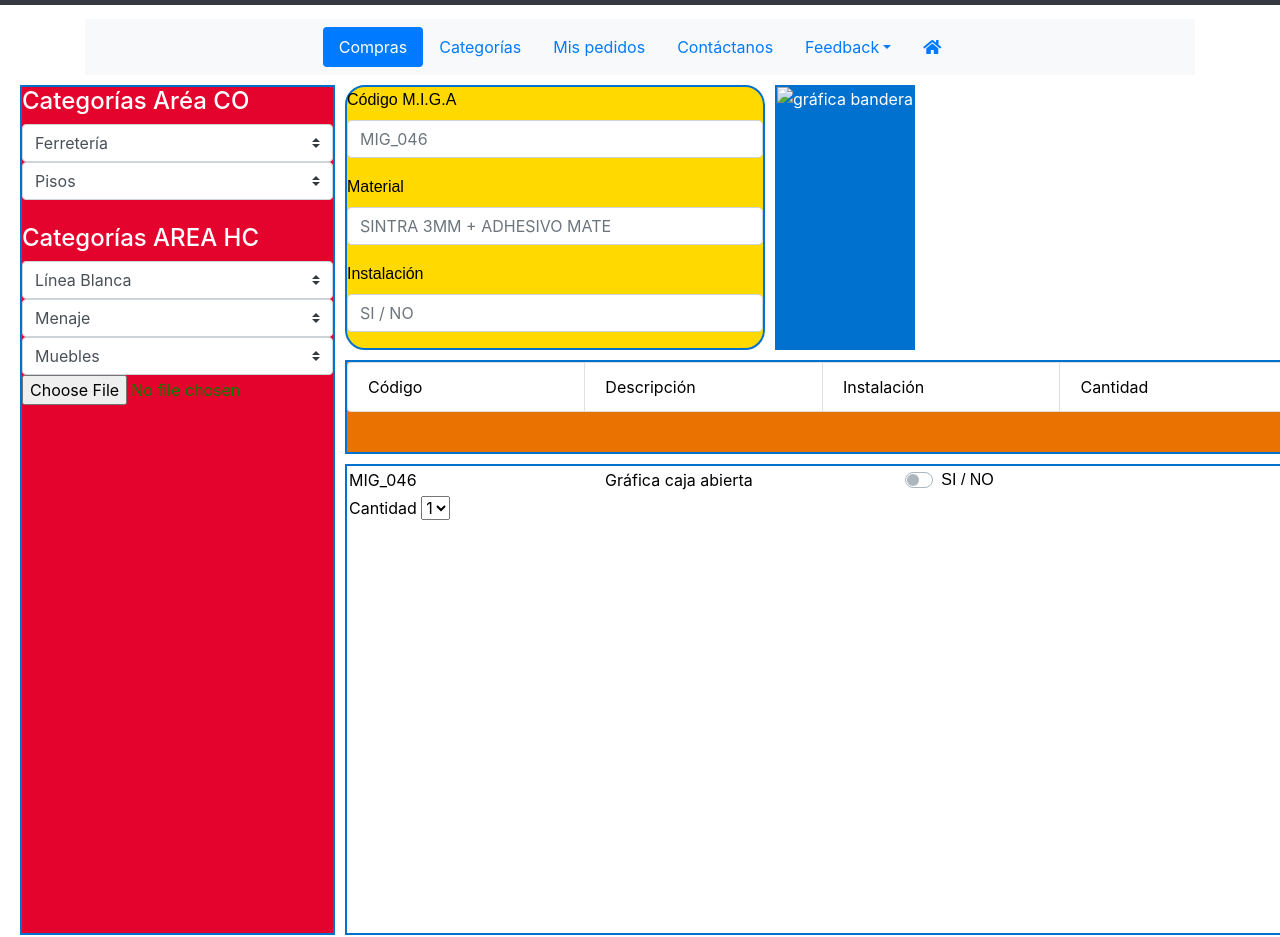
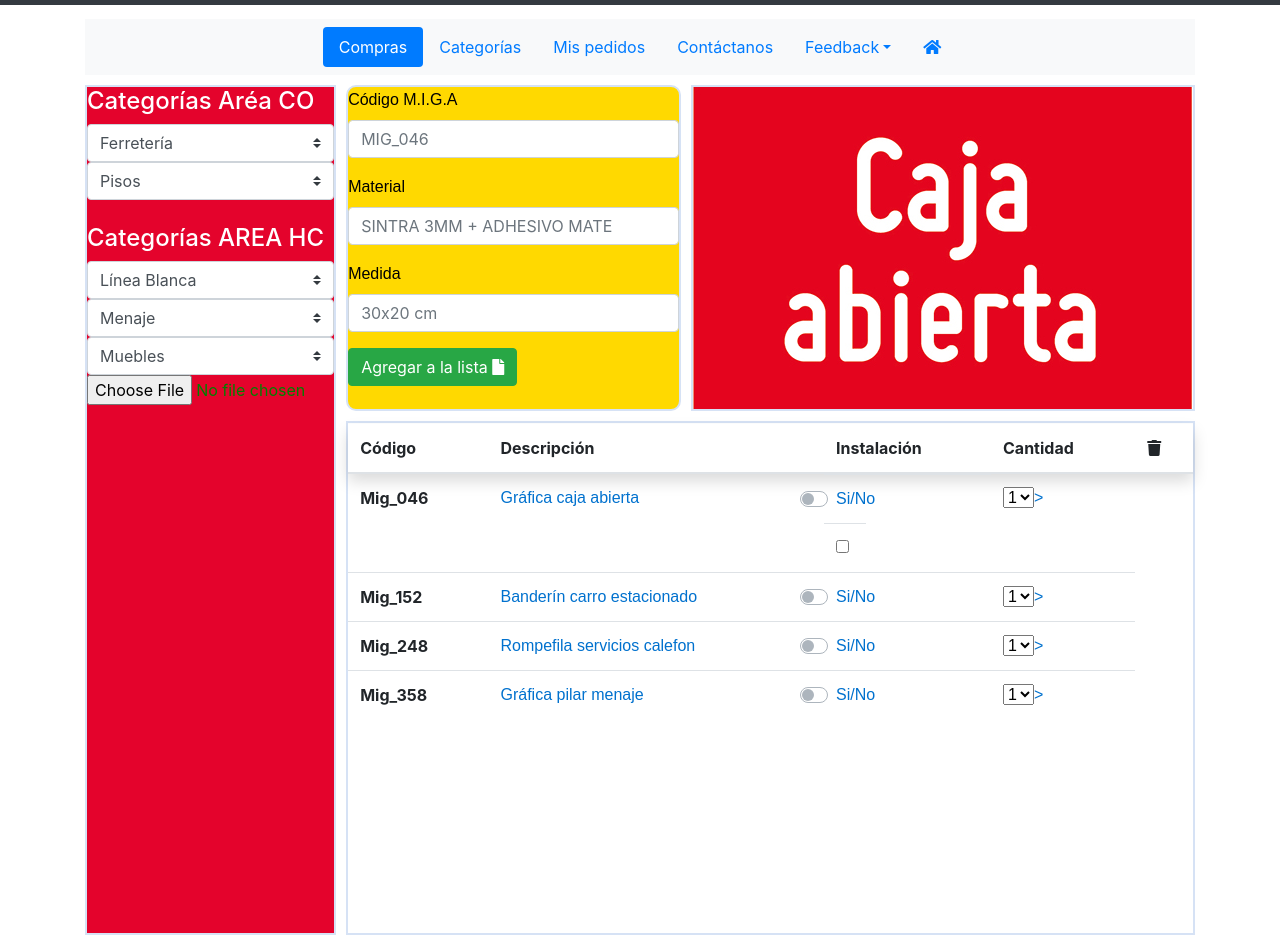
Before and after one commit to PauliGonz/Catalogo-Miga-Maquetacion-Web, a website: page secciones/Compras.html in a window 1280 px wide. Shown: the part 55-992 px from the top of the page. Drawn offline with nearby package versions, Linux system fonts and the light colour scheme.

Commit message:
nuevo repositorio

```diff
--- a/css/style.css
+++ b/css/style.css
@@ -43,7 +43,7 @@ nav{
 
 	grid-template-areas: "pos1 pos2 pos3"
 						 "pos1 pos4 pos4"
-						 "pos1 pos5 pos5";
+						 "pos1 pos4 pos4";
 
 
 	/*Posición para la grilla*/
@@ -63,7 +63,7 @@ nav{
 }
 
 .hijo1, .hijo2, .hijo3, .hijo4, .hijo5 {
-	border: solid 2px rgb(0,113,206);
+	border: solid 2px rgb(214,226,245);
 	color: white;
 	text-align: left;
 
@@ -84,11 +84,12 @@ nav{
 	width: 100%;
 	height: 100%;
 
-	border-radius: 20px;
+	border-radius: 10px;
+	justify-content: center;
 
 	grid-area: pos2;
+}
 
-}
 .nieto{
 	display: grid;
 	grid-template-rows: 1fr 1fr 1fr;
@@ -102,7 +103,6 @@ nav{
 }
 
 .hijo3{
-	background-color: rgb(0,113,206); /*azul*/
 	grid-area: pos3;
 	display: flex;
 	justify-content: center;
@@ -111,34 +111,9 @@ nav{
 }
 
 .hijo4{
-	background-color: rgb(234,114,0); /*naranjo*/
 	width: 100%;
 	height: 100%;
 	grid-area: pos4;
-
-}
-
-
-.hijo4 ul li{
-	color: black;
-	width: 100%;
-}
-
-
-.hijo5{
-	background-color: rgb(255,255,255); /*blanco*/
-	color: black;
-	width: 100%;
-	height: 100%;
-	display: inline-block;
-	grid-area: pos5;
-/*	flex-grow: 2;*/
-}
-
-.hijo5 div{
-	display: inline-block;
-	padding: 2px;
-	margin-right: 180px;
 
 }
 
@@ -192,9 +167,13 @@ nav.navbar form{
 	justify-content: end;
 }
 
-.menuFeedback{
-	display: flex;
-	margin-top: 70px;
+/* ------------------------------------SECCION PEDIDOS--------------------------------- */
+
+.scrollspy-example {
+	position: relative;
+	height: 200px;
+	margin-top: .5rem;
+	overflow: auto;
 }
 
 /* -------------------------INICIO FOOTER INDEX------------------------ */
@@ -268,7 +247,8 @@ footer{
 
 .containerInferior{
 	width: 100%;
-	background-color: #212529;
+	background-color: rgb(0,113,206);
+	color: lightcyan;
 	display: flex;
 	justify-content: space-between;
 	padding-top: 10px;
--- /dev/null
+++ b/sass/proyecto.scss
@@ -0,0 +1,2 @@
+@import "variable";
+@import "footer";
--- a/secciones/Compras.html
+++ b/secciones/Compras.html
@@ -86,7 +86,9 @@
 								</div>
 							</li>
 							<li class="nav-item">
-								<a class="nav-link" href="../../sitio_pauli/index.html"><i class="fas fa-home"></i></a>
+								<a class="nav-link" href="../../sitio_pauli/index.html">
+									<i class="fas fa-home"></i>
+								</a>
 							</li>
 						</ul>
 					</nav>
@@ -96,7 +98,7 @@
 
 
 
-			<div class="padreDivCompras">
+			<div class="container padreDivCompras">
 
 				<div class="hijo1">
 
@@ -153,7 +155,6 @@
 						  <option value="3">Sillas</option>
 						</select>
 					</div>
-
 					<input type="file" class="form-control-file" id="exampleFormControlFile1">
 
 				</div>
@@ -170,61 +171,110 @@
 					    <input type="text" class="form-control" id="formGroupExampleInput2" placeholder="SINTRA 3MM + ADHESIVO MATE">
 					  </div>
 					  <div class="form-group">
-					    <label for="formGroupExampleInput2">Instalación</label>
-					    <input type="text" class="form-control" id="formGroupExampleInput2" placeholder="SI / NO">
+					    <label for="formGroupExampleInput2">Medida</label>
+					    <input type="text" class="form-control" id="formGroupExampleInput2" placeholder="30x20 cm">
 					  </div>
+					  <button type="button" class="btn btn-success">Agregar a la lista
+						<i class="fas fa-file"></i>
+					  </button>
 					</form>
-					<!-- <div class="nieto"> Código miga
-						<h4> MIGA 0001__GR_Caja Abierta</h4>
-					</div>
-					<div class="nieto"> Material
-						<h4> Sintra 3 mm + adhesivo mate 4/0 </h4>
-					</div>
-					<div class="nieto"> Instalación
-						<h4> SI/NO</h4>
-					</div> -->
 				</div>
 
 
 				<div class="hijo3">
-					<img src="Imagenes/caja abierta.jpg" alt="gráfica bandera">
+					<img src="../Imagenes/caja abierta.jpg" alt="gráfica bandera">
 				</div>
 
+				<div class="hijo4 responsive">
+					<table class="table table-hover">
+						<thead class="table-light shadow p-4 mb-4 bg-white">
+						  <tr>
+							<th scope="col">Código</th>
+							<th scope="col">Descripción</th>
+							<th scope="col">Instalación</th>
+							<th scope="col">Cantidad</th>
+							<th scope="col">
+								<i class="fas fa-trash"></i>
+							</th>
+						  </tr>
+						</thead>
+						<tbody>
+							<tr>
+								<th scope="row">Mig_046</th>
+								<td>Gráfica caja abierta</td>
+								<td class="custom-control custom-switch">
+									<input type="checkbox" class="custom-control-input" id="customSwitch1">
+									<label class="custom-control-label" for="customSwitch1">Si/No</label>
+								</td>
+								<td class="form-check-inline">
+									<label class="form-check-label">
+									  <input type="checkbox" class="form-check-input" value="">
+									</label>
+								</td>
+								<td>
+									<select name="Cantidad">
+										<option value="Numero"> 1 </option>
+										<option value="Numero"> 2 </option>
+										<option value="Numero"> 3 </option>
+									</select>>
+								</td>
+							</tr>
+							<tr>
+								<th scope="row"> Mig_152</th>
+								<td>Banderín carro estacionado</td>
+								<td class="custom-control custom-switch">
+									<input type="checkbox" class="custom-control-input" id="customSwitch">
+									<label class="custom-control-label" for="customSwitch1">Si/No</label>
+								</td>
+								<td>
+									<select name="Cantidad">
+										<option value="Numero"> 1 </option>
+										<option value="Numero"> 2 </option>
+										<option value="Numero"> 3 </option>
+									</select>>
+								</td>
+							</tr>
+							<tr>
+								<th scope="row"> Mig_248</th>
+								<td>Rompefila servicios calefon</td>
+								<td class="custom-control custom-switch">
+									<input type="checkbox" class="custom-control-input" id="customSwitch1">
+									<label class="custom-control-label" for="customSwitch1">Si/No</label>
+								</td>
+								<td>
+									<select name="Cantidad">
+										<option value="Numero"> 1 </option>
+										<option value="Numero"> 2 </option>
+										<option value="Numero"> 3 </option>
+									</select>>
+								</td>
+							</tr>
+							<tr>
+								<th scope="row"> Mig_358</th>
+								<td>Gráfica pilar menaje</td>
+								<td class="custom-control custom-switch">
+									<input type="checkbox" class="custom-control-input" id="customSwitch1">
+									<label class="custom-control-label" for="customSwitch1">Si/No</label>
+								</td>
+								<td>
+									<select name="Cantidad">
+										<option value="Numero"> 1 </option>
+										<option value="Numero"> 2 </option>
+										<option value="Numero"> 3 </option>
+									</select>>
+								</td>
+							</tr>
 
-				<div class="hijo4">
-					<ul class="list-group list-group-horizontal">
-					  <li class="list-group-item">Código</li>
-					  <li class="list-group-item">Descripción</li>
-					  <li class="list-group-item">Instalación</li>
-					  <li class="list-group-item">Cantidad</li>
-					</ul>
+						  </tr>
+						</tbody>
+					</table>
 				</div>
-
-
-				<div class="hijo5">
-					<div> MIG_046 </div>
-
-					<div> Gráfica caja abierta </div>
-
-					<div class="custom-control custom-switch">
-						<input type="checkbox" class="custom-control-input" id="customSwitch1">
-						<label class="custom-control-label" for="customSwitch1">SI / NO</label>
-					</div>
-
-					<div> Cantidad
-						<select name="Cantidad">
-							<option value="Numero"> 1 </option>
-						</select>
-					</div>
-				</div>
-
 			</div>
 
 			<br>
 
 
 		</main>
-
 
 		<footer>
 			<div class="containerFooter">
```
Also changed, not shown: index.html (+2 -2 lines), package.json (added, +25 -0 lines), sass/_footer.scss (added, +98 -0 lines), sass/_variable.scss (added, +10 -0 lines), secciones/Categorias.html (+0 -23 lines), secciones/Mis pedidos.html (+34 -0 lines), css/estilo.css (added), 1 other file.
